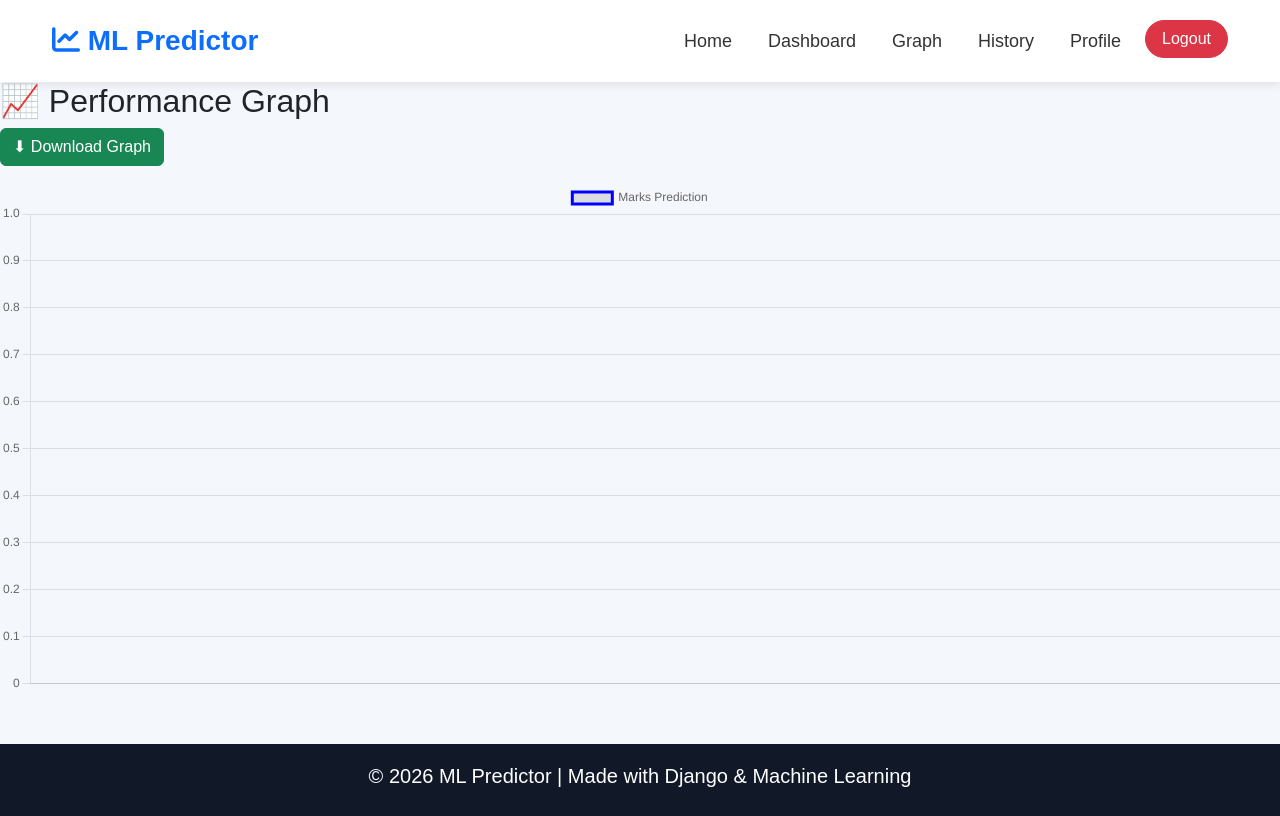
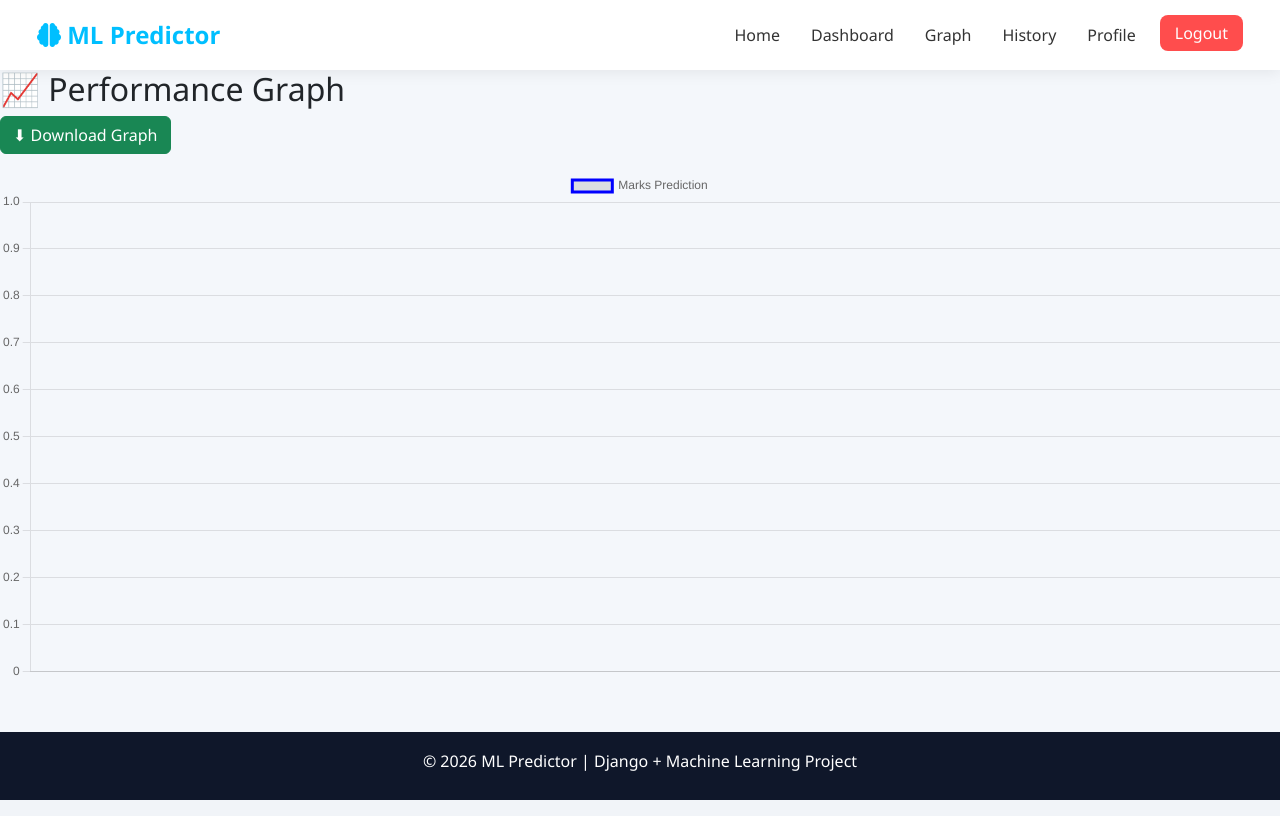
Before and after one commit to yashvasoya897-art/student-performance-ml, a Django app: page /graph/ in a window 1280 px wide. Run offline with Django 5.2, Linux system fonts and the light colour scheme; the visitor is signed in with stand-in values (Sample User, id 1); data that the repository does not hold is empty; parts of the project's set-up code (start-up, migrations or seed data) failed here and were passed over.

Commit message:
Update base.html

```diff
--- a/predictor/templates/base.html
+++ b/predictor/templates/base.html
@@ -10,90 +10,52 @@
     <link href="https://cdn.jsdelivr.net/npm/bootstrap@5.3.3/dist/css/bootstrap.min.css" rel="stylesheet">
 
     <!-- Font Awesome -->
-    <link rel="stylesheet"
-        href="https://cdnjs.cloudflare.com/ajax/libs/font-awesome/6.5.1/css/all.min.css">
+    <link rel="stylesheet" href="https://cdnjs.cloudflare.com/ajax/libs/font-awesome/6.5.1/css/all.min.css">
 
     <style>
 
     body{
-            background:#f4f7fc;
-            font-family: Arial, sans-serif;
+        background:#f4f7fb;
+        font-family: 'Segoe UI', sans-serif;
     }
 
+    /* NAVBAR */
     .navbar{
-            background: white;
-            padding: 15px 40px;
-            box-shadow: 0 2px 10px rgba(0,0,0,0.1);
+        background:white;
+        padding:12px 25px;
+        box-shadow:0 2px 15px rgba(0,0,0,0.08);
+        position:sticky;
+        top:0;
+        z-index:999;
     }
 
     .navbar-brand{
-            font-size: 28px;
-            font-weight: bold;
-            color:#0d6efd !important;
+        font-size:24px;
+        font-weight:800;
+        color:#00bfff !important;
     }
 
     .nav-link{
-            font-size:18px;
-            margin-left:20px;
+        font-size:16px;
+        margin-left:15px;
         color:#333 !important;
         transition:0.3s;
     }
 
     .nav-link:hover{
-            color:#0d6efd !important;
+        color:#00bfff !important;
     }
 
     .logout-btn{
-            background:#0d6efd;
-            color:white !important;
-            padding:8px 18px;
+        background:#ff4d4d;
+        color:white;
+        border:none;
+        padding:6px 15px;
         border-radius:8px;
     }
 
-        .hero{
-            height:90vh;
-            background:
-                linear-gradient(rgba(0,0,0,0.45), rgba(0,0,0,0.45)),
-                url('https://images.unsplash.com/photo-1561361513-2d000a50f0dc?q=80&w=1600&auto=format&fit=crop');
-            background-size:cover;
-            background-position:center;
-            display:flex;
-            align-items:center;
-            color:white;
-        }
-
-        .hero-content{
-            max-width:600px;
-            margin-left:70px;
-        }
-
-        .hero h1{
-            font-size:60px;
-            font-weight:bold;
-        }
-
-        .hero p{
-            font-size:22px;
-            margin-top:20px;
-        }
-
-        .main-btn{
-            background:#0d6efd;
-            color:white;
-            padding:14px 30px;
-            border:none;
-            border-radius:10px;
-            font-size:20px;
-            margin-top:20px;
-            transition:0.3s;
-        }
-
-        .main-btn:hover{
-            background:#084298;
-        }
-
     footer{
-            background:#111827;
+        background:#0f172a;
         color:white;
         text-align:center;
         padding:20px;
@@ -101,63 +63,37 @@
     }
 
     </style>
+</head>
 
-</head>
 <body>
 
-    <!-- Navbar -->
-
+<!-- NAVBAR -->
 <nav class="navbar navbar-expand-lg">
     <div class="container-fluid">
 
-            <a class="navbar-brand" href="#">
-                <i class="fa-solid fa-chart-line"></i> ML Predictor
+        <a class="navbar-brand" href="/">
+            <i class="fa-solid fa-brain"></i> ML Predictor
         </a>
 
-            <button class="navbar-toggler" type="button" data-bs-toggle="collapse"
-                data-bs-target="#navbarNav">
-
+        <button class="navbar-toggler" data-bs-toggle="collapse" data-bs-target="#nav">
             <span class="navbar-toggler-icon"></span>
-
         </button>
 
-            <div class="collapse navbar-collapse justify-content-end" id="navbarNav">
+        <div class="collapse navbar-collapse justify-content-end" id="nav">
 
             <ul class="navbar-nav">
 
-                    <li class="nav-item">
-                        <a class="nav-link" href="/">Home</a>
-                    </li>
-
-                    <li class="nav-item">
-                        <a class="nav-link" href="/dashboard/">Dashboard</a>
-                    </li>
-
-                    <li class="nav-item">
-                        <a class="nav-link" href="/graph/">Graph</a>
-                    </li>
-
-                    <li class="nav-item">
-                        <a class="nav-link" href="/history/">History</a>
-                    </li>
-
-                    <li class="nav-item">
-                        <a class="nav-link" href="/profile/">Profile</a>
-                    </li>
+                <li class="nav-item"><a class="nav-link" href="/">Home</a></li>
+                <li class="nav-item"><a class="nav-link" href="/dashboard/">Dashboard</a></li>
+                <li class="nav-item"><a class="nav-link" href="/graph/">Graph</a></li>
+                <li class="nav-item"><a class="nav-link" href="/history/">History</a></li>
+                <li class="nav-item"><a class="nav-link" href="/profile/">Profile</a></li>
 
                 <li class="nav-item ms-3">
-
-                        <form action="/accounts/logout/" method="POST">
+                    <form method="POST" action="/accounts/logout/">
                         {% csrf_token %}
-
-                            <button type="submit"
-                                class="btn btn-danger rounded-pill px-3">
-
-                                Logout
-
-                            </button>
+                        <button class="logout-btn">Logout</button>
                     </form>
-
                 </li>
 
             </ul>
@@ -167,15 +103,12 @@
     </div>
 </nav>
 
-
 {% block content %}
 {% endblock %}
 
-
 <footer>
-        <h5>© 2026 ML Predictor | Made with Django & Machine Learning</h5>
+    <h6>© 2026 ML Predictor | Django + Machine Learning Project</h6>
 </footer>
-
 
 <script src="https://cdn.jsdelivr.net/npm/bootstrap@5.3.3/dist/js/bootstrap.bundle.min.js"></script>
 
```
Lines whose indentation alone changed are shown as unchanged.
